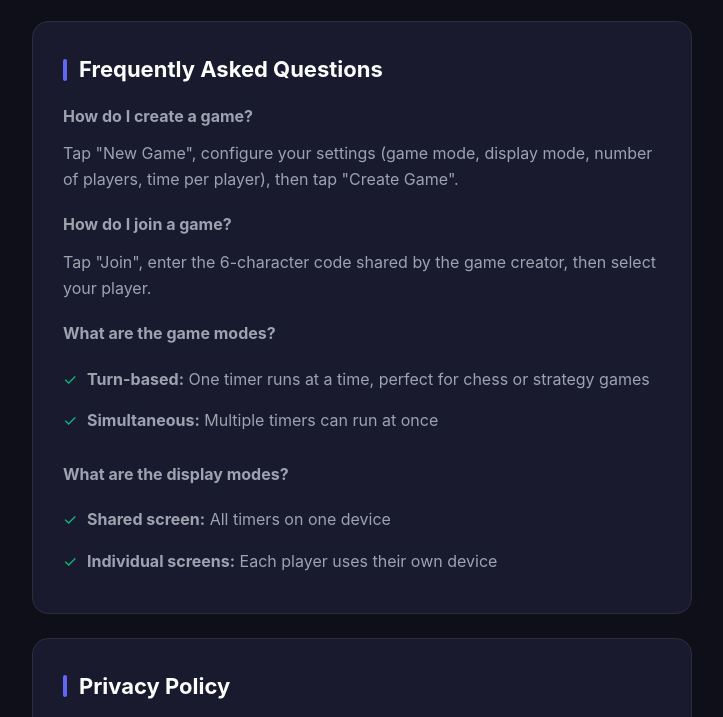
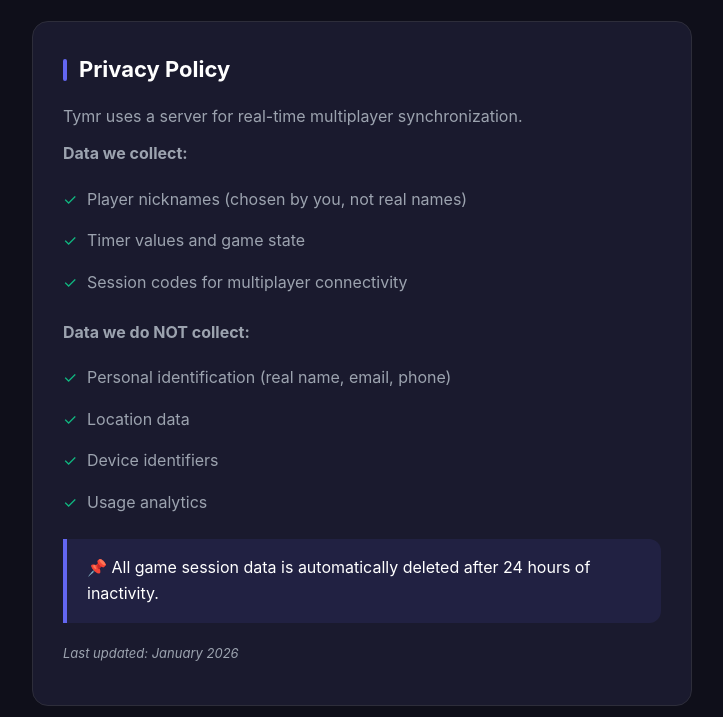
Before and after one commit to gaspashodev/tymr-api-doc, a plain HTML site: page support.html in a window 1280 px wide. Shown: the part 489-1206 px from the top of the page, without its empty margins (278-1001 px from the left). Drawn offline with Linux system fonts and the light colour scheme.

Commit message:
Delete Frequently Asked Questions section
Removed FAQ section from support.html.

```diff
--- a/support.html
+++ b/support.html
@@ -176,28 +176,6 @@
     </section>
 
     <section>
-      <h2>Frequently Asked Questions</h2>
-
-      <p><strong>How do I create a game?</strong></p>
-      <p>Tap "New Game", configure your settings (game mode, display mode, number of players, time per player), then tap "Create Game".</p>
-
-      <p style="margin-top: 20px;"><strong>How do I join a game?</strong></p>
-      <p>Tap "Join", enter the 6-character code shared by the game creator, then select your player.</p>
-
-      <p style="margin-top: 20px;"><strong>What are the game modes?</strong></p>
-      <ul>
-        <li><strong>Turn-based:</strong> One timer runs at a time, perfect for chess or strategy games</li>
-        <li><strong>Simultaneous:</strong> Multiple timers can run at once</li>
-      </ul>
-
-      <p style="margin-top: 20px;"><strong>What are the display modes?</strong></p>
-      <ul>
-        <li><strong>Shared screen:</strong> All timers on one device</li>
-        <li><strong>Individual screens:</strong> Each player uses their own device</li>
-      </ul>
-    </section>
-
-    <section>
       <h2>Privacy Policy</h2>
       <p>Tymr uses a server for real-time multiplayer synchronization.</p>
 
```
